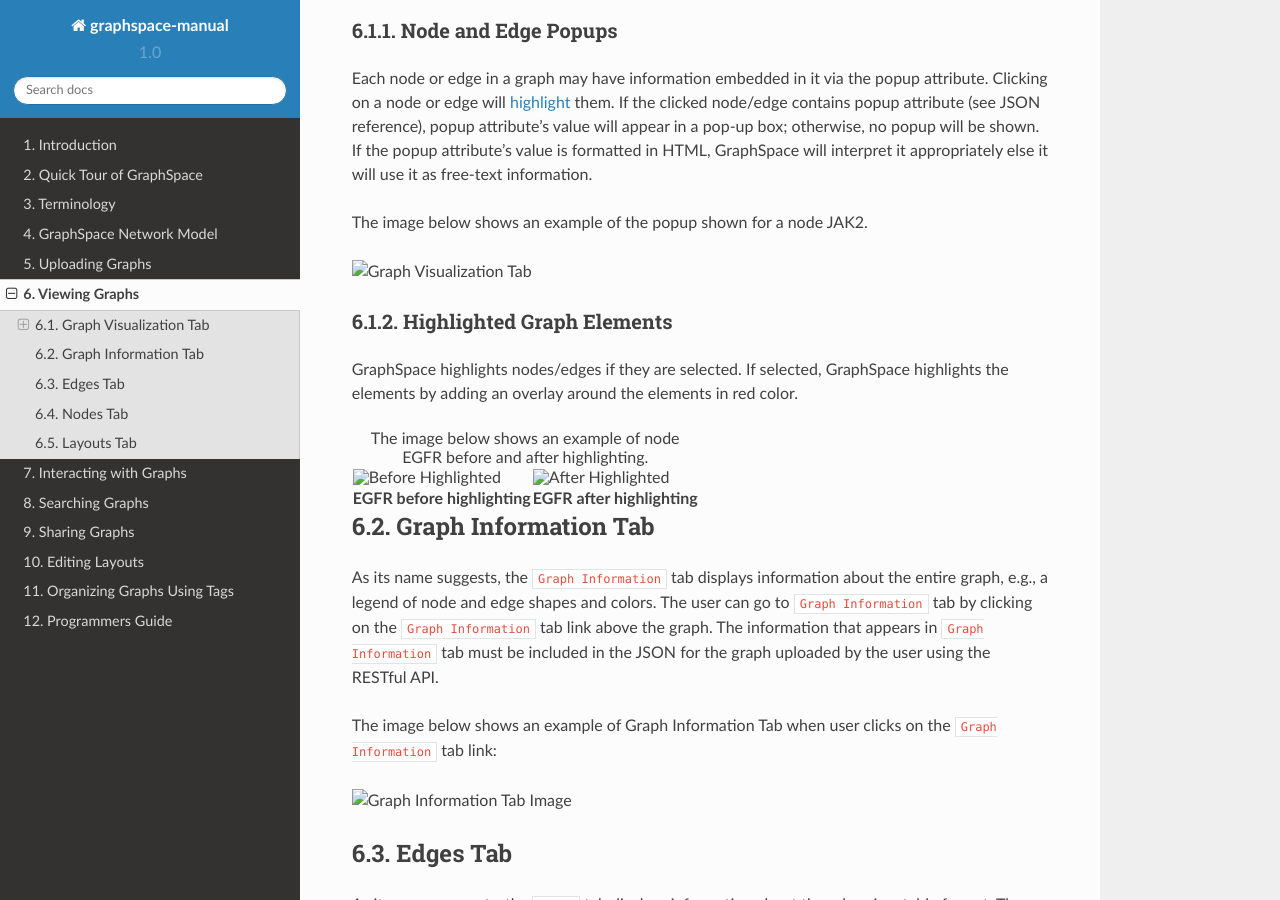
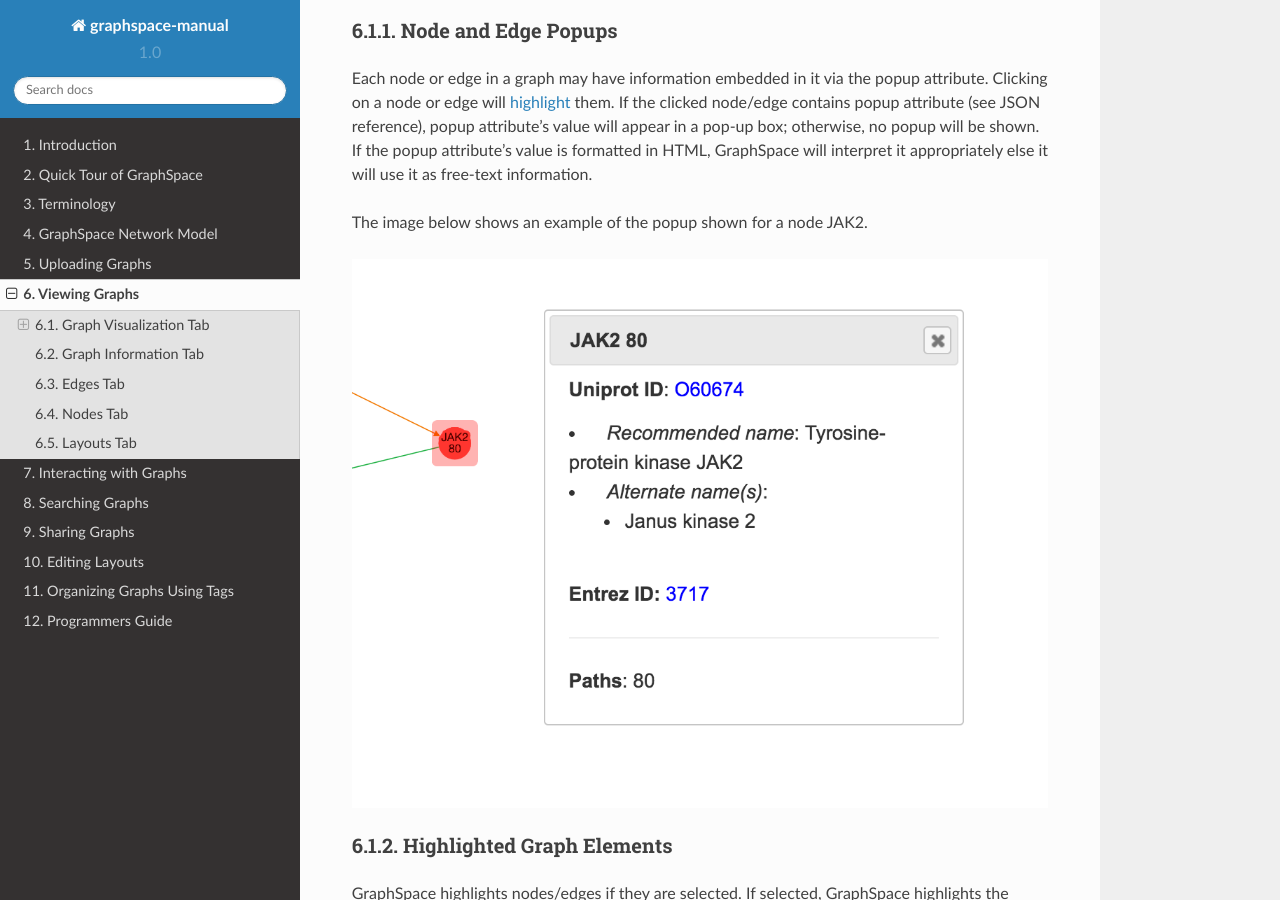
Before and after one commit to adbharadwaj/graphspace-manual, a Sphinx documentation site: the page built from docs/Viewing_Graphs.md, in a window 1280 px wide and 900 px high, scrolled down 907 px. Built offline with Sphinx 7.4.7 and the Read the Docs theme 2.0.0, drawn with Linux system fonts in a browser that asks for light colours; grey boxes are pictures that could not be loaded.

Commit message:
Update Viewing_Graphs.md

```diff
--- a/docs/Viewing_Graphs.md
+++ b/docs/Viewing_Graphs.md
@@ -17,7 +17,7 @@
 
 In this example, the graph has 325 edges and 132 nodes.
 
-![Graph Visualization Tab](_static/images/gs-screenshot-user1-lovastatin-graph-visualization-tab.png)
+![Graph Visualization Tab](_static/images/graph-page/gs-screenshot-user1-lovastatin-graph-visualization-tab.png)
 
 ### Node and Edge Popups
 
@@ -25,7 +25,7 @@
 
 The image below shows an example of the popup shown for a node JAK2.
 
-![Graph Visualization Tab](_static/images/gs-screenshot-user1-lovastatin-node-popup.png)
+![Graph Visualization Tab](_static/images/graph-page/gs-screenshot-user1-lovastatin-node-popup.png)
 
 ### Highlighted Graph Elements
 
@@ -37,10 +37,10 @@
 <tr>
 
    <td class="">
-      <img src="_static/images/gs-screenshot-user1-lovastatin-node-before-highlighted-egfr.png" alt="Before Highlighted"/>
+      <img src="_static/images/graph-page/gs-screenshot-user1-lovastatin-node-before-highlighted-egfr.png" alt="Before Highlighted"/>
    </td>
    <td class="">
-      <img src="_static/images/gs-screenshot-user1-lovastatin-node-after-highlighted-egfr.png" alt="After Highlighted"/>
+      <img src="_static/images/graph-page/gs-screenshot-user1-lovastatin-node-after-highlighted-egfr.png" alt="After Highlighted"/>
    </td>
 </tr>
 <tr>
@@ -57,7 +57,7 @@
 
 The image below shows an example of Graph Information Tab when user clicks on the `Graph Information` tab link:
 
-![Graph Information Tab Image](_static/images/gs-screenshot-user1-lovastatin-graph-information-tab.png)
+![Graph Information Tab Image](_static/images/graph-page/gs-screenshot-user1-lovastatin-graph-information-tab.png)
 
 ## Edges Tab
 
@@ -69,7 +69,7 @@
 
 The image below shows an example of Edges Tab when user clicks on the `Edges` tab link:
 
-![Graph Edges Tab Image](_static/images/gs-screenshot-user1-lovastatin-graph-edges-tab.png)
+![Graph Edges Tab Image](_static/images/graph-page/gs-screenshot-user1-lovastatin-graph-edges-tab.png)
 
 ## Nodes Tab
 
@@ -80,7 +80,7 @@
 
 The image below shows an example of Nodes Tab when user clicks on the `Nodes` tab link:
 
-![Graph Nodes Tab Image](_static/images/gs-screenshot-user1-lovastatin-graph-nodes-tab.png)
+![Graph Nodes Tab Image](_static/images/graph-page/gs-screenshot-user1-lovastatin-graph-nodes-tab.png)
 
 ## Layouts Tab
 
@@ -93,4 +93,4 @@
 
 The image below shows an example of Layouts Tab when user clicks on the `Layouts` tab link. In this example, the user has created 1 private layout and has access to four shared layouts.
 
-![Graph Layouts Tab Image](_static/images/gs-screenshot-user1-lovastatin-graph-layouts-tab.png)
+![Graph Layouts Tab Image](_static/images/graph-page/gs-screenshot-user1-lovastatin-graph-layouts-tab.png)
```
